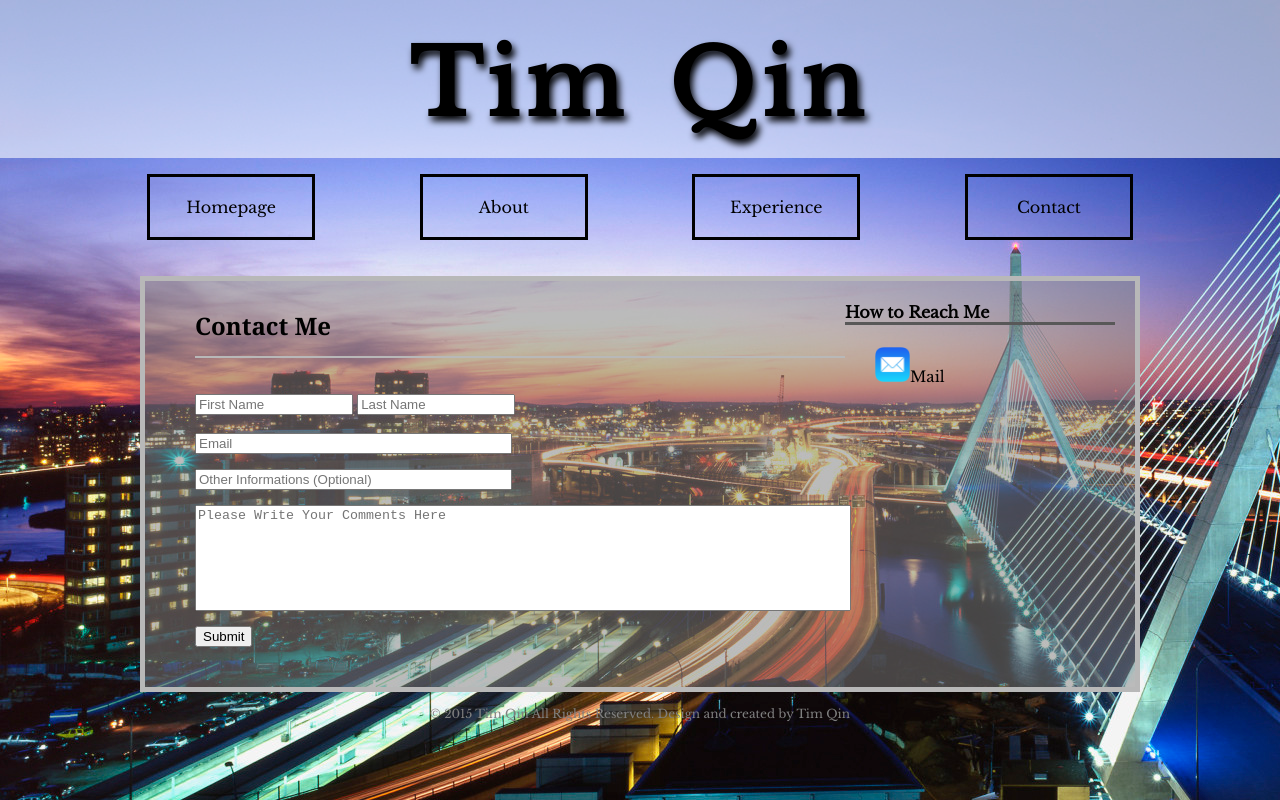
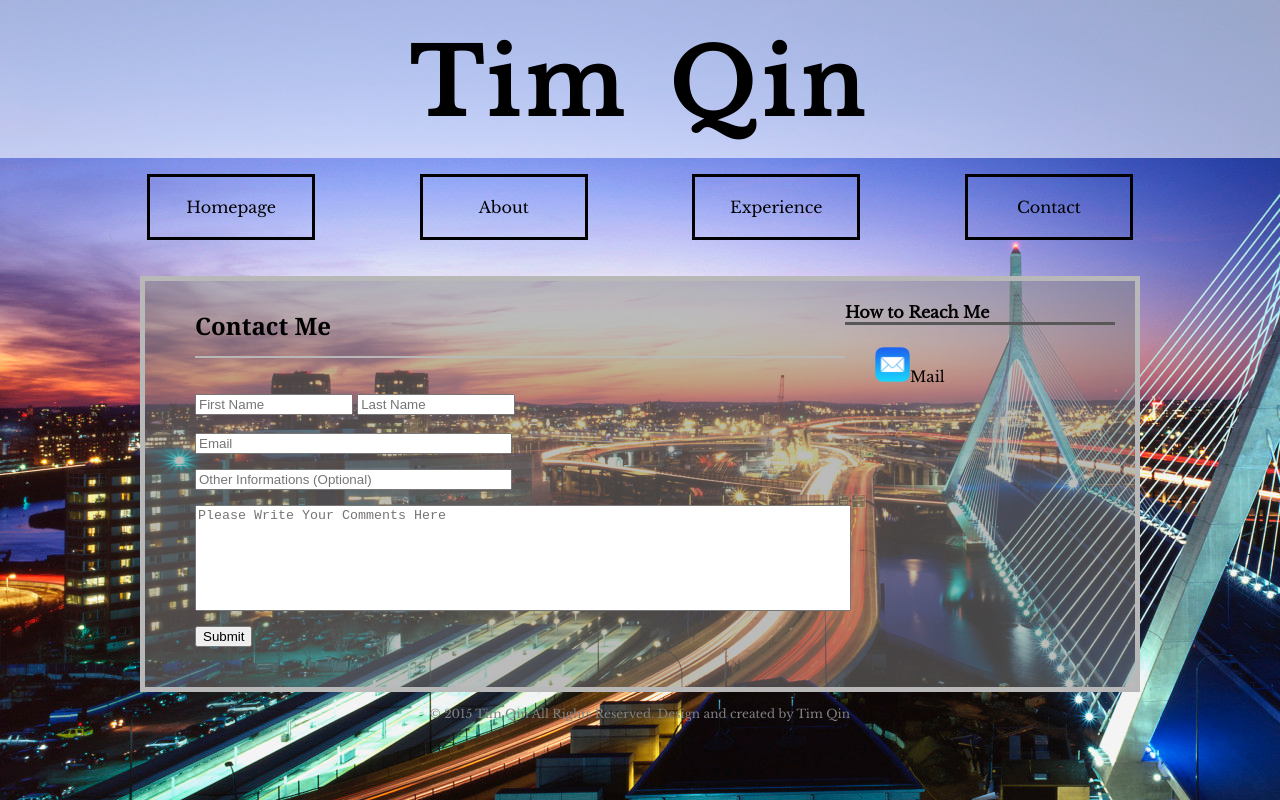
Before and after one commit to tim7398/tim7398.github.io, a plain HTML site: page contact.html in a window 1280 px wide. Drawn offline with nearby package versions, Linux system fonts and the light colour scheme.

Commit message:
no shadow

```diff
--- a/contact.css
+++ b/contact.css
@@ -40,7 +40,6 @@ body,html
 	font-weight: bold;
 	letter-spacing:8px;
 	min-width: 1100px;
-	text-shadow:3px 5px 7px black;
 }
 #menu_container
 {
```
